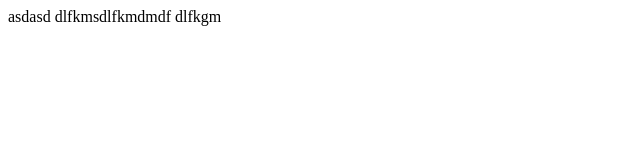
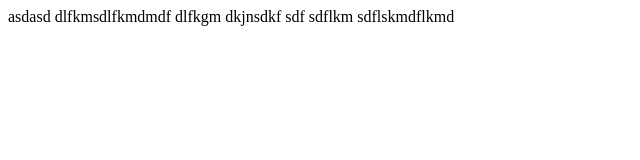
Before and after one commit to Monty765/workout, a plain HTML site: page index2.html in a window 1280 px wide. Shown: the whole page, without its empty margins (0-640 px from the left). Drawn offline with Linux system fonts and the light colour scheme.

Commit message:
new change

```diff
--- a/index2.html
+++ b/index2.html
@@ -1,5 +1,7 @@
 <html>
 <body>
-asdasd dlfkmsdlfkmdmdf dlfkgm
+asdasd dlfkmsdlfkmdmdf dlfkgm dkjnsdkf sdf
+sdflkm
+sdflskmdflkmd
 </body>
 </html>
```
